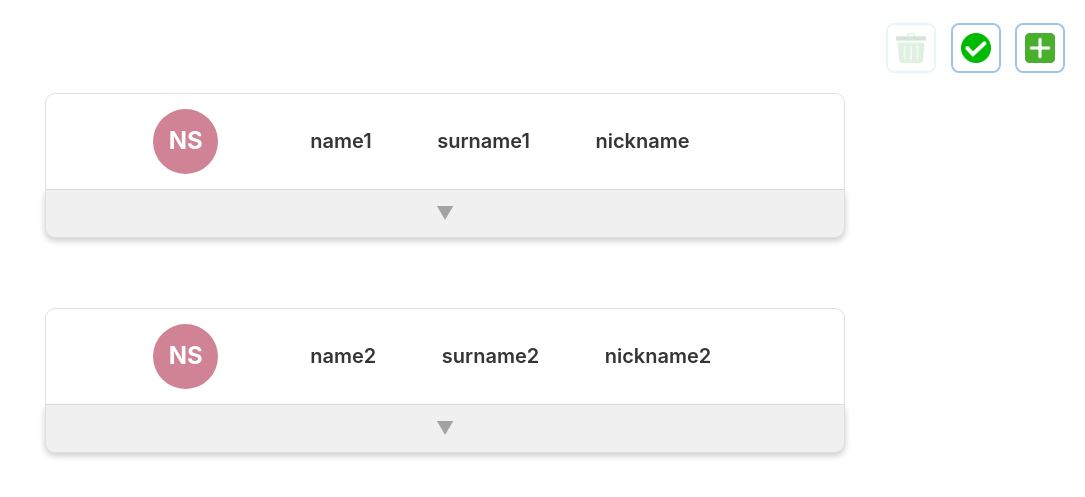
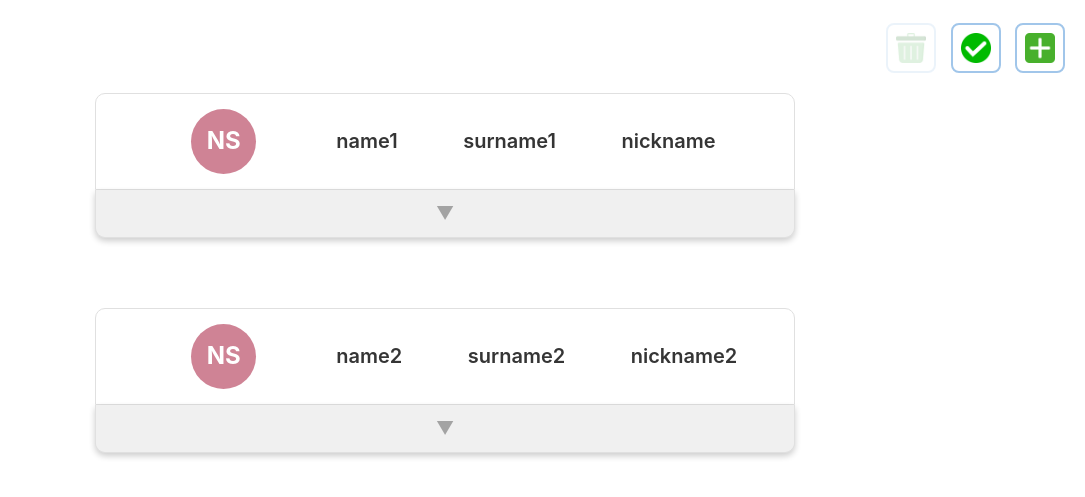
Before and after one commit to dyaphel/cs50w-projects, a Django app: page /contacts in a window 1280 px wide. Shown: the part 63-560 px from the top of the page, without its empty margins (195-1280 px from the left). Run offline with Django 5.2, Linux system fonts and the light colour scheme; a user stored in the database is signed in; data comes from the database, SQL or seed files in the repository; some libraries are stand-ins or nearby versions.

Commit message:
style up

```diff
--- a/finalproject/contacts/static/contacts/contactlist.css
+++ b/finalproject/contacts/static/contacts/contactlist.css
@@ -72,8 +72,8 @@
     display: flex;
     flex-direction: column;
     align-items: center; /* Allinea al centro del contenitore */
-    width: 120%;
-    max-width: 800px;
+    width: 100%;
+    max-width: 700px;
     margin: 0 auto; /* Centra la wrapper orizzontalmente */
     margin-top: 20px;
     margin-bottom: 70px;
```
